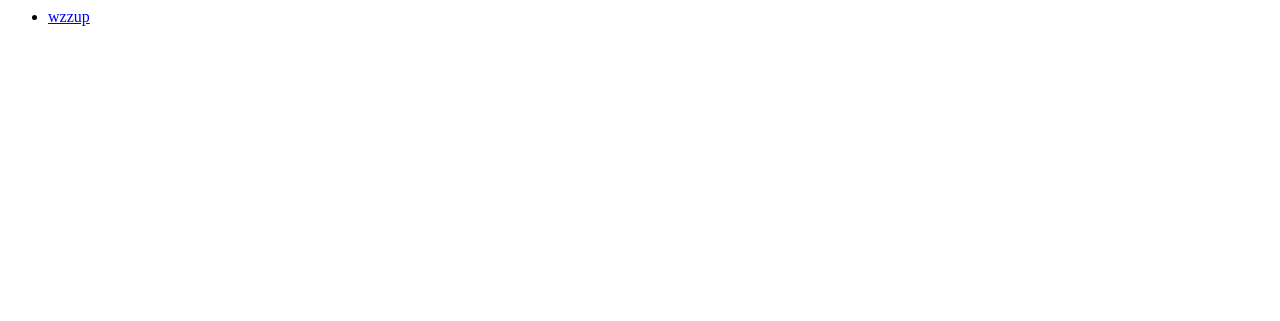
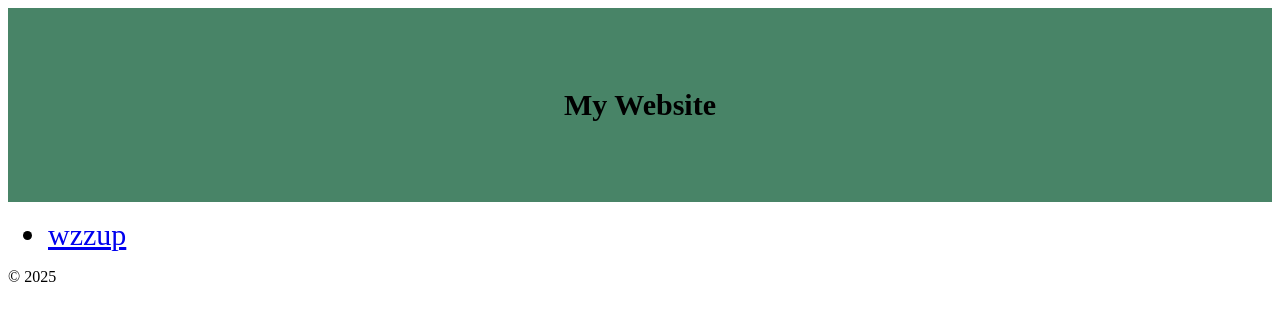
Before and after one commit to MohamedAMha/practice-site, a Django app: page /poll/ in a window 1280 px wide. Before the commit the part shown is almost empty. Shown: the top 321 px of the page. Run offline with Django 5.2, Linux system fonts and the light colour scheme; data comes from the database, SQL or seed files in the repository; both versions use the stored data as it was after the commit.

Commit message:
I'm done fucking around with this project. Gonna switch over to the 2nd tutorial to learn more about templating.

```diff
--- a/mysite/poll/templates/poll/detail.html
+++ b/mysite/poll/templates/poll/detail.html
@@ -1,3 +1,7 @@
+{% extends "poll/base.html" %}
+{% block h1 %}<h1 style="font:30px;">Voting Page</h1>{% endblock %}
+
+{% block content %}
 <form action ="{% url 'poll:vote' question.id %}" method="post">
     {% csrf_token %}
     <fieldset>
@@ -16,3 +20,4 @@
     </fieldset>
     <input type="submit" value="Vote">
 </form>
+{% endblock %}
--- a/mysite/poll/templates/poll/index.html
+++ b/mysite/poll/templates/poll/index.html
@@ -1,8 +1,12 @@
+{% extends "poll/base.html" %}
+{% block h1 %}<h1 style="font-size:30px;">My Website</h1>{% endblock %}
+
+{% block content %}
 {% if latest_question_list %}
   {# "latest_question_list" variable is from views.py #}
   <ul>
       {% for question in latest_question_list %}
-      <li>
+      <li style="font-size:30px;">
           <a href="{% url 'poll:detail' question.id %}">{{ question.question_text }}</a>
           {# be careful of naming of the directory, if you change that it messes the html #}
       </li>
@@ -11,3 +15,4 @@
 {% else %}
   <p>no polls are available</p>
 {% endif %}
+{% endblock %}
```
Also changed, not shown: mysite/db.sqlite3.
